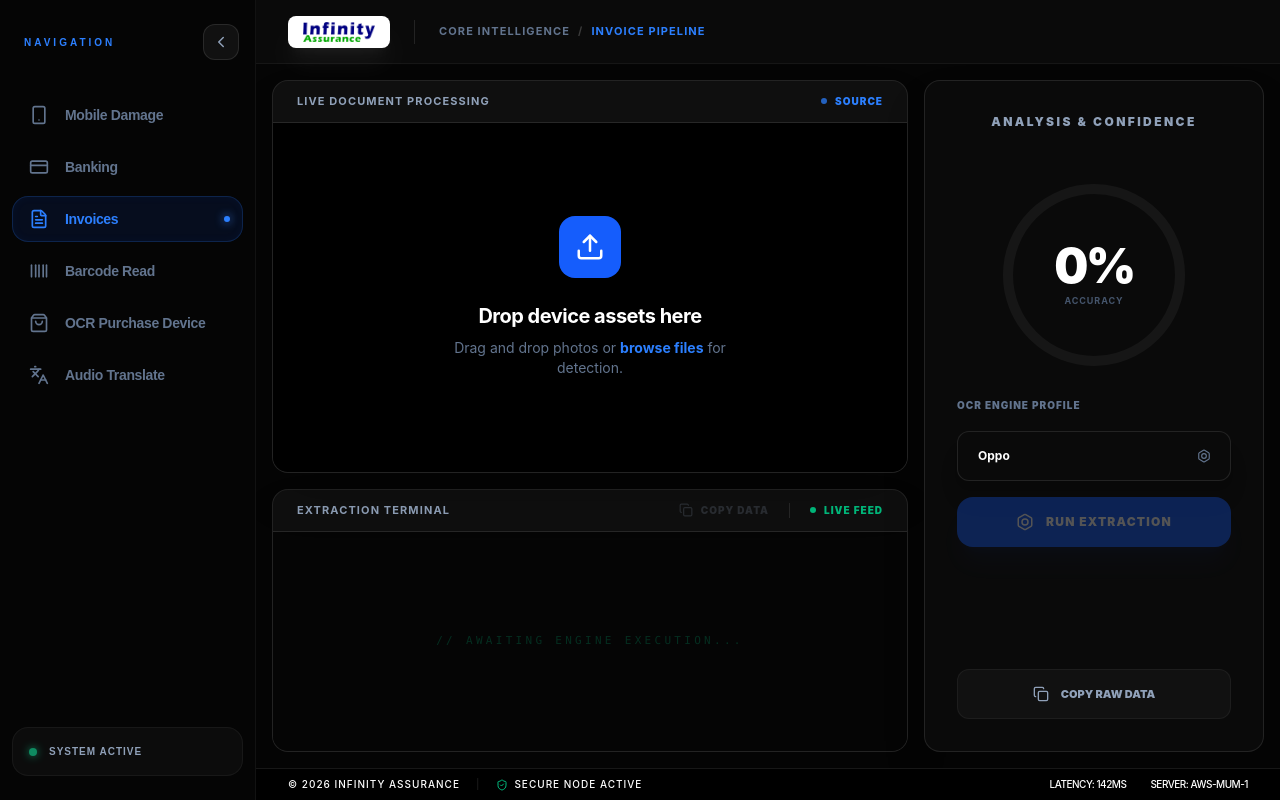
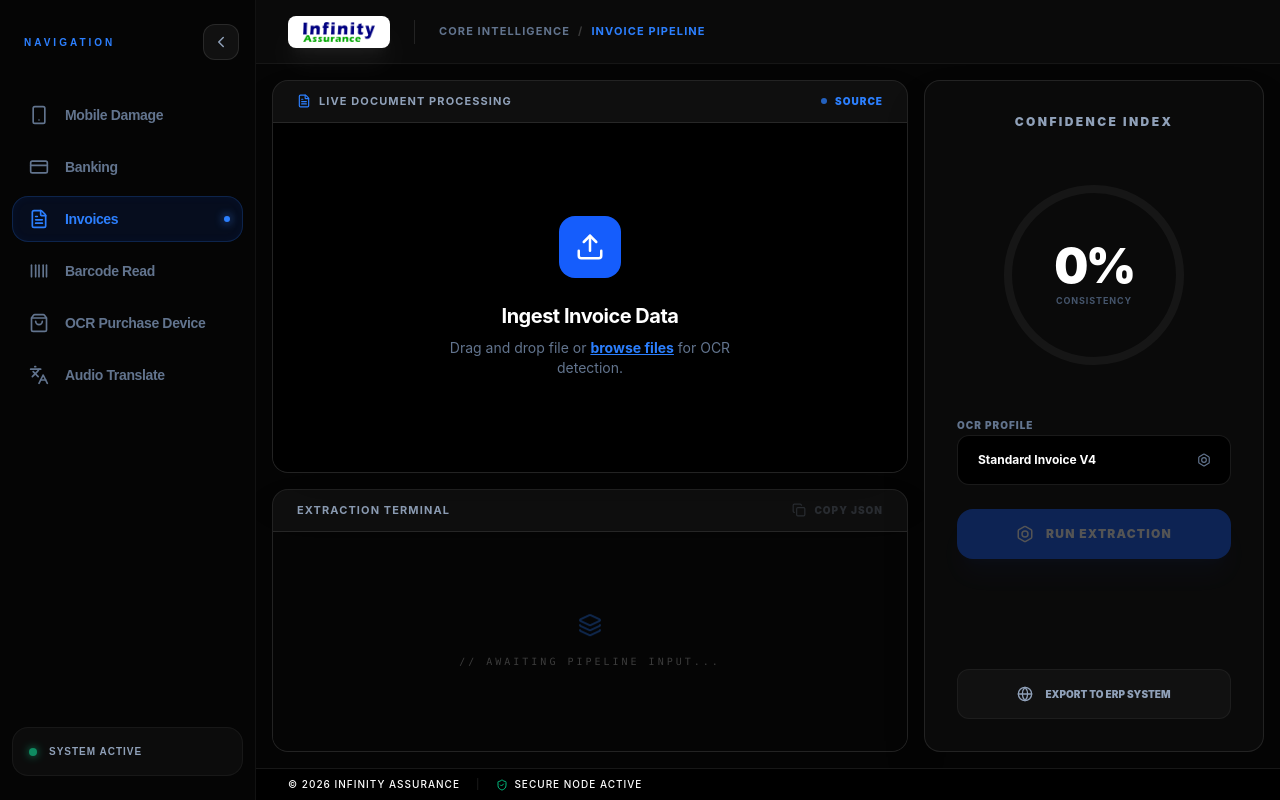
Before and after one commit to infinitymasters2023/mobile_damage_frontend, a Next.js app: page /invoice in a window 1280 px wide. Built offline with nearby package versions, Linux system fonts and the light colour scheme.

Commit message:
invoice changes

```diff
--- a/app/invoice/page.tsx
+++ b/app/invoice/page.tsx
@@ -1,7 +1,7 @@
 "use client";
 
-import { useState, useMemo } from "react";
-import { Bolt, Copy, Bell, Upload, ShieldCheck, CheckSquare, Maximize2 } from "lucide-react";
+import { useState } from "react";
+import { Bolt, Copy, Upload, ShieldCheck, CheckSquare, FileText, Globe, Layers } from "lucide-react";
 import Image from "next/image";
 import Logo from "@/app/img/infinity-logo-164.png";
 
@@ -15,10 +15,9 @@ export interface UploadedImage {
 
 export default function EnterpriseOCR() {
   const [images, setImages] = useState<UploadedImage[]>([]);
-  const [engineProfile, setEngineProfile] = useState("Ocr to Cheque");
+  const [engineProfile, setEngineProfile] = useState("Standard Invoice V4");
   const [termCopied, setTermCopied] = useState(false);
 
-  // Handle file injection into pipeline
   const handleUpload = (e: React.ChangeEvent<HTMLInputElement> | React.DragEvent) => {
     let files: File[] = [];
     if ('files' in e.target && e.target.files) {
@@ -44,27 +43,32 @@ export default function EnterpriseOCR() {
   const analyzeDocument = async (imgUrl: string) => {
     let currentProgress = 0;
     const interval = setInterval(() => {
-      currentProgress += Math.random() * 18;
+      currentProgress += Math.random() * 15;
       if (currentProgress >= 100) {
         currentProgress = 100;
         clearInterval(interval);
       }
       setImages(prev => prev.map(img => img.url === imgUrl ? { ...img, progress: currentProgress } : img));
-    }, 400);
+    }, 350);
 
-    // Simulated API Latency
-    await new Promise(r => setTimeout(r, 3200));
+    // Neural Engine Simulation Latency
+    await new Promise(r => setTimeout(r, 3800));
+
     setImages(prev => prev.map(img => img.url === imgUrl ? {
       ...img,
       status: "completed",
       progress: 100,
       extractedData: {
-        "ACCOUNT NO": "371166548523",
-        "IFSC CODE": "CORE0007637",
-        "HOLDER NAME": "ADMIN_USER_56",
-        "BANK NAME": "CORE GLOBAL SYSTEMS",
-        "LATEST TRANSACTION": "-$167.70",
-        "TOTAL BALANCE": "$5701.82"
+        "INVOICE_ID": "INV-882910-X",
+        "VENDOR": "QUANTUM SYSTEMS SOLUTIONS",
+        "BILLING_DATE": "MARCH 02, 2026",
+        "TAX_IDENTIFIER": "VAT-US-99128",
+        "SUBTOTAL": "$12,450.00",
+        "TAX_RATE": "8.5%",
+        "TAX_AMOUNT": "$1,058.25",
+        "TOTAL_PAYABLE": "$13,508.25",
+        "DUE_DATE": "MARCH 30, 2026",
+        "PAYMENT_TERMS": "NET-30"
       }
     } : img));
   };
@@ -92,23 +96,23 @@ export default function EnterpriseOCR() {
           <nav className="flex items-center gap-2 text-[11px] font-bold uppercase tracking-widest text-slate-500">
             <span>CORE INTELLIGENCE</span>
             <span className="text-white/20">/</span>
-            <span className="text-blue-500">Invoice PIPELINE</span>
+            <span className="text-blue-500">INVOICE PIPELINE</span>
           </nav>
         </div>
-
-
       </header>
 
       {/* MAIN CONTENT GRID */}
       <main className="flex-grow flex p-4 gap-4 overflow-hidden h-[calc(100vh-64px-32px)]">
 
-        {/* LEFT COLUMN: SOURCE & TERMINAL (70%) */}
+        {/* LEFT COLUMN: SOURCE & TERMINAL */}
         <div className="flex-[7] flex flex-col gap-4 min-w-0 h-full">
 
           {/* SOURCE PANEL */}
           <div className="flex-[6] rounded-2xl border border-white/10 bg-[#0a0a0a] flex flex-col overflow-hidden shadow-2xl relative">
             <div className="p-3 border-b border-white/10 flex justify-between items-center px-6 bg-white/[0.02]">
-              <span className="text-[11px] font-bold text-slate-400 uppercase tracking-widest">Live Document Processing</span>
+              <span className="text-[11px] font-bold text-slate-400 uppercase tracking-widest flex items-center gap-2">
+                <FileText size={14} className="text-blue-500" /> Live Document Processing
+              </span>
               <span className="text-[10px] font-black text-blue-500 uppercase flex items-center gap-2 tracking-widest">
                 <div className="w-1.5 h-1.5 rounded-full bg-blue-500 animate-pulse" /> SOURCE
               </span>
@@ -120,17 +124,20 @@ export default function EnterpriseOCR() {
                   <img src={active.url} className="max-h-full max-w-full object-contain rounded-lg shadow-2xl border border-white/5" alt="source" />
                   {active.status === "analyzing" && (
                     <div className="absolute inset-0 flex items-center justify-center pointer-events-none">
-                       <div className="w-full h-0.5 bg-blue-500/40 absolute top-0 animate-[scan_3s_infinite_linear] shadow-[0_0_15px_#3b82f6]" />
+                       <div className="w-full h-[2px] bg-blue-500/60 absolute top-0 animate-[scan_3s_infinite_linear] shadow-[0_0_20px_#3b82f6]" />
+                       <div className="absolute inset-0 bg-blue-500/5 animate-pulse" />
                     </div>
                   )}
                 </div>
               ) : (
-                <label onDragOver={e => e.preventDefault()} onDrop={handleUpload} className="group cursor-pointer flex flex-col items-center justify-center  rounded-[40px] w-full max-w-xl aspect-video  transition-all">
+                <label onDragOver={e => e.preventDefault()} onDrop={handleUpload} className="group cursor-pointer flex flex-col items-center justify-center  w-full max-w-xl aspect-video transition-all">
                   <div className="p-4 rounded-2xl bg-blue-600 shadow-xl mb-6 group-hover:scale-110 transition-transform">
                     <Upload className="text-white" size={30} />
                   </div>
-                  <h3 className="text-xl font-bold mb-2 tracking-tight text-white">Drop device assets here</h3>
-                  <p className="text-slate-500 text-sm text-center px-10 max-w-sm">Drag and drop photos or <span className="text-blue-500 font-bold">browse files</span> for detection.</p>
+                  <h3 className="text-xl font-bold mb-2 tracking-tight text-white">Ingest Invoice Data</h3>
+                  <p className="text-slate-500 text-sm text-center px-10 max-w-sm">
+                    Drag and drop file or <span className="text-blue-500 font-bold underline">browse files</span> for OCR detection.
+                  </p>
                   <input type="file" className="hidden" onChange={handleUpload} accept="image/*" />
                 </label>
               )}
@@ -141,83 +148,73 @@ export default function EnterpriseOCR() {
           <div className="flex-[4] rounded-2xl border border-white/10 bg-[#0a0a0a] flex flex-col overflow-hidden shadow-2xl">
             <div className="p-3 border-b border-white/10 flex justify-between items-center px-6 bg-white/[0.02]">
               <span className="text-[11px] font-bold text-slate-400 uppercase tracking-widest">Extraction Terminal</span>
-              <div className="flex items-center gap-5">
               <button
                 onClick={handleCopyTerminal}
                 disabled={active?.status !== 'completed'}
                 className="flex items-center gap-2 text-[10px] font-black uppercase tracking-widest text-slate-400 hover:text-emerald-500 transition-colors disabled:opacity-20"
               >
                 {termCopied ? <CheckSquare size={14} /> : <Copy size={14} />}
-                  {termCopied ? "Copied" : "Copy Data"}
+                {termCopied ? "Copied" : "Copy JSON"}
               </button>
-                <span className="text-[10px] font-black text-emerald-500 uppercase flex items-center gap-2 tracking-widest border-l border-white/10 pl-5">
-                  <div className="w-1.5 h-1.5 rounded-full bg-emerald-500" /> LIVE FEED
-                </span>
+            </div>
+            <div className="flex-grow bg-[#050505] p-6 font-mono text-[13px] overflow-y-auto scrollbar-hide">
+              {active?.status === "completed" ? (
+                <div className="animate-in fade-in slide-in-from-bottom-2 duration-700">
+                  <p className="mb-4 font-black text-emerald-500">[SUCCESS] Document Decoded:</p>
+                  <div className="grid grid-cols-2 gap-x-8 gap-y-2">
+                    {Object.entries(active.extractedData).map(([key, val]) => (
+                       <div key={key} className="flex flex-col border-l border-white/10 pl-3 py-1">
+                         <span className="text-[9px] text-slate-500 uppercase tracking-tighter mb-0.5">{key.replace('_', ' ')}</span>
+                         <span className="font-bold tracking-tight text-white">{val}</span>
+                       </div>
+                    ))}
                   </div>
                 </div>
-            <div className="flex-grow bg-[#050505] p-6 font-mono text-[13px] text-emerald-500 overflow-y-auto leading-relaxed scrollbar-hide">
-              {active?.status === "completed" ? (
-                <div className="animate-in fade-in slide-in-from-bottom-2 duration-700">
-                  <p className="mb-4 font-black">[SUCCESS] AI Extraction Complete:</p>
-                  <div className="space-y-1.5">
-                    {Object.entries(active.extractedData).map(([key, val]) => (
-                       <p key={key} className="flex gap-4">
-                         <span className="opacity-50 min-w-[160px] uppercase tracking-tighter">{key} :</span>
-                         <span className="font-bold tracking-tight text-white">{val}</span>
+              ) : (
+                <div className="h-full flex flex-col items-center justify-center opacity-30 gap-4">
+                  <Layers className="animate-bounce text-blue-500" />
+                  <p className="animate-pulse tracking-[0.3em] text-[10px] uppercase">
+                    {active?.status === 'analyzing' ? '// Executing Neural Scan...' : '// Awaiting Pipeline Input...'}
                   </p>
-                    ))}
-                  </div>
-                  <p className="mt-4 font-bold text-emerald-600/60 tracking-widest uppercase">[STATUS] SECURELY LOGGED.</p>
-                </div>
-              ) : (
-                <div className="h-full flex items-center justify-center opacity-30">
-                  <p className="animate-pulse tracking-[0.3em] text-[11px] uppercase">{"// Awaiting Engine Execution..."}</p>
                 </div>
               )}
             </div>
           </div>
         </div>
 
-        {/* RIGHT SIDEBAR (30%) */}
+        {/* RIGHT SIDEBAR */}
         <aside className="flex-[3] rounded-2xl border border-white/10 bg-[#0a0a0a] flex flex-col p-8 overflow-hidden min-w-[340px] shadow-2xl relative">
           <div className="absolute top-0 right-0 w-32 h-32 bg-blue-600/5 blur-[80px] -z-10" />
-          <h3 className="text-[12px] font-black text-slate-400 uppercase tracking-[0.2em] mb-12 text-center">Analysis & Confidence</h3>
+          <h3 className="text-[12px] font-black text-slate-400 uppercase tracking-[0.2em] mb-12 text-center">Confidence Index</h3>
 
-          {/* CONFIDENCE ORB */}
-          <div className="flex flex-col items-center mb-5">
+          <div className="flex flex-col items-center mb-10">
             <div className="relative w-48 h-48 flex items-center justify-center">
               <svg className="absolute inset-0 w-full h-full -rotate-90">
-                <circle cx="96" cy="96" r="86" className="stroke-white/5 fill-none" strokeWidth="10" />
-                <circle cx="96" cy="96" r="86" className="stroke-blue-600 fill-none transition-all duration-1000 ease-out"
-                  strokeWidth="10" strokeDasharray={540} strokeDashoffset={540 - (540 * (active?.progress || 0)) / 100} strokeLinecap="round" />
+                <circle cx="96" cy="96" r="86" className="stroke-white/5 fill-none" strokeWidth="8" />
+                <circle cx="96" cy="96" r="86" className="stroke-blue-600 fill-none transition-all duration-700 ease-out"
+                  strokeWidth="8" strokeDasharray={540} strokeDashoffset={540 - (540 * (active?.progress || 0)) / 100} strokeLinecap="round" />
               </svg>
               <div className="flex flex-col items-center">
                 <span className="text-5xl font-black text-white tracking-tighter">{active ? Math.floor(active.progress) : 0}%</span>
-                <span className="text-[9px] font-bold text-slate-600 uppercase tracking-widest mt-1">Accuracy</span>
+                <span className="text-[9px] font-bold text-slate-600 uppercase tracking-widest mt-1">Consistency</span>
               </div>
             </div>
           </div>
 
-          <div className="space-y-4 flex-grow">
+          <div className="space-y-6 flex-grow">
             <div className="space-y-3">
-              <label className="text-[10px] font-black text-slate-500 uppercase tracking-widest">OCR Engine Profile</label>
-              <div className="relative group w-full mt-4">
+              <label className="text-[10px] font-black text-slate-500 uppercase tracking-widest">OCR Profile</label>
+              <div className="relative">
                 <select
                   value={engineProfile}
                   onChange={e => setEngineProfile(e.target.value)}
-                className="w-full bg-[#0a0a0a] border border-white/10 rounded-xl pl-5 pr-12 py-4 text-xs font-bold text-white outline-none cursor-pointer hover:border-blue-500/50 transition-all appearance-none shadow-xl focus:border-blue-500 focus:ring-1 focus:ring-blue-500/20"
+                  className="w-full bg-black border border-white/10 rounded-xl px-5 py-4 text-xs font-bold text-white outline-none cursor-pointer appearance-none"
                 >
-                <option className="bg-[#0a0a0a]">Oppo </option>
-                <option className="bg-[#0a0a0a]">Vivo</option>
-                <option className="bg-[#0a0a0a]">Sumsung</option>
-
+                  <option>Standard Invoice V4</option>
+                  <option>Tax Receipt Alpha</option>
+                  <option>Logistics PO Engine</option>
                 </select>
-
-              {/* Centered Bolt Icon */}
-              <Bolt
-                size={14}
-                className="absolute right-5 top-1/2 -translate-y-1/2 text-slate-500 group-hover:text-blue-500 transition-colors pointer-events-none"
-              />
+                <Bolt size={14} className="absolute right-5 top-1/2 -translate-y-1/2 text-slate-500 pointer-events-none" />
               </div>
             </div>
 
@@ -226,8 +223,8 @@ export default function EnterpriseOCR() {
             </button>
           </div>
 
-          <button className="w-full py-4 bg-white/[0.03] border border-white/5 rounded-xl flex items-center justify-center gap-3 text-[11px] font-black text-slate-400 hover:text-white transition-all uppercase mt-auto">
-            <Copy size={16} /> Copy Raw Data
+          <button className="w-full py-4 bg-white/[0.03] border border-white/5 rounded-xl flex items-center justify-center gap-3 text-[10px] font-black text-slate-400 hover:text-white transition-all uppercase mt-auto">
+            <Globe size={16} /> Export to ERP System
           </button>
         </aside>
       </main>
@@ -239,18 +236,12 @@ export default function EnterpriseOCR() {
           <span className="text-white/10">|</span>
           <div className="flex items-center gap-1.5"><ShieldCheck size={12} className="text-emerald-500" /> SECURE NODE ACTIVE</div>
         </div>
-        <div className="flex gap-6 uppercase tracking-tighter">
-          <span className="hover:text-white cursor-pointer transition-colors">Latency: 142ms</span>
-          <span className="hover:text-white cursor-pointer transition-colors">Server: AWS-MUM-1</span>
-        </div>
       </footer>
 
-      {/* GLOBAL CSS ANIMATIONS */}
+      {/* GLOBAL ANIMATIONS */}
       <style jsx global>{`
         @keyframes scan { 0% { top: 0% } 100% { top: 100% } }
         ::-webkit-scrollbar { width: 0px; }
-        .custom-scrollbar::-webkit-scrollbar { width: 4px; }
-        .custom-scrollbar::-webkit-scrollbar-thumb { background: #1a1a1a; border-radius: 10px; }
       `}</style>
     </div>
   );
```
Lines whose indentation alone changed are shown as unchanged.
